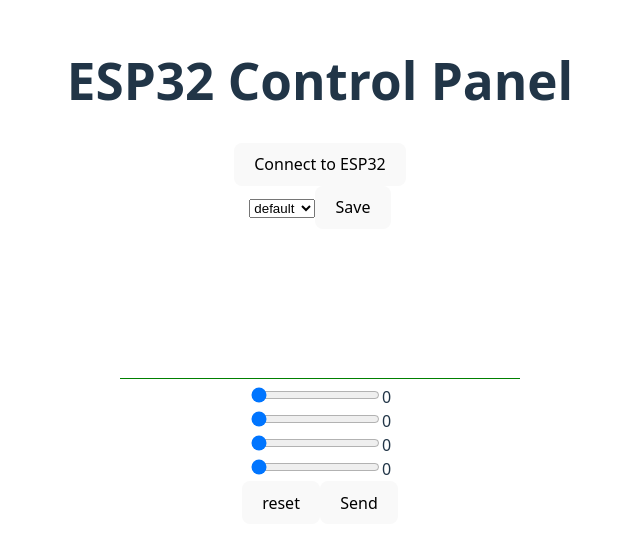
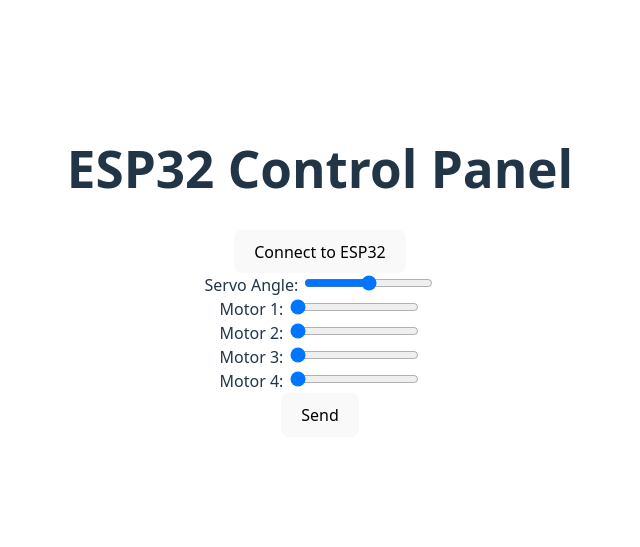
Before and after one commit to sanrav2016/create2025, a React (Vite) app: page / in a window 1280 px wide. Shown: the part 129-676 px from the top of the page, without its empty margins (320-960 px from the left). Built offline with nearby package versions, Linux system fonts and the light colour scheme.

Commit message:
reset to old

```diff
--- a/src/App.jsx
+++ b/src/App.jsx
@@ -1,18 +1,9 @@
-import { useState, useRef, useEffect } from 'react';
-import './App.css';
+import { useState } from 'react'
+ import reactLogo from './assets/react.svg'
+ import viteLogo from '/vite.svg'
+ import './App.css'
 
  export default function App() {
-  const [motorValues, setMotorValues] = useState([0, 0, 0, 0]);
-  const [profile, setProfile] = useState("default");
-  const [profiles, setProfiles] = useState({
-    custom: [0, 0, 0, 0],
-    default: [0, 0, 0, 0],
-    profile1: [100, 150, 200, 255],
-    profile2: [50, 75, 125, 175],
-  });
-
-  const canvasRef = useRef(null);
-
    async function connect() {
      try {
        const device = await navigator.bluetooth.requestDevice({
@@ -24,113 +15,33 @@ export default function App() {
        const service = await server.getPrimaryService('4fafc201-1fb5-459e-8fcc-c5c9c331914b');
        const characteristic = await service.getCharacteristic('beb5483e-36e1-4688-b7f5-ea07361b26a8');
 
-      document.getElementById("sendButton").onclick = async function () {
-        const command = motorValues.join(',');
+       document.getElementById("sendButton").onclick = async function() {
+         const servoAngle = document.getElementById("servoAngle").value;
+         const motor1 = document.getElementById("motor1").value;
+         const motor2 = document.getElementById("motor2").value;
+         const motor3 = document.getElementById("motor3").value;
+         const motor4 = document.getElementById("motor4").value;
+
+         const command = `${servoAngle},${motor1},${motor2},${motor3},${motor4}`;
          const encoder = new TextEncoder();
          await characteristic.writeValue(encoder.encode(command));
        };
-
      } catch (error) {
        console.error("Bluetooth Connection Error: ", error);
      }
    }
 
-  function reset() {
-    setMotorValues([0, 0, 0, 0]);
-  }
-
-  function updateMotorValues(ind, val) {
-    const newValues = [...motorValues];
-    newValues[ind] = parseInt(val);
-    setMotorValues(newValues);
-    setProfile("custom");
-    setProfiles({ ...profiles, custom: newValues });
-  }
-
-  function handleProfileChange(e) {
-    const selectedProfile = e.target.value;
-    setProfile(selectedProfile);
-    if (profiles[selectedProfile]) {
-      setMotorValues(profiles[selectedProfile]);
-    }
-  }
-
-  function saveCurrentProfile() {
-    if (profile === "custom") {
-      const newProfileName = prompt("Enter profile name: ");
-      if (newProfileName) {
-        setProfiles({ ...profiles, [newProfileName]: motorValues });
-        setProfile(newProfileName);
-      }
-    } else {
-      setProfiles({ ...profiles, [profile]: motorValues });
-    }
-  }
-
-  useEffect(() => {
-    const canvas = canvasRef.current;
-    const ctx = canvas.getContext("2d");
-    ctx.clearRect(0, 0, canvas.width, canvas.height);
-
-    ctx.beginPath();
-    ctx.moveTo(0, 150 - motorValues[0] * 0.5);
-
-    motorValues.forEach((val, i) => {
-      const x = (canvas.width / (motorValues.length - 1)) * i;
-      const y = 150 - val * 0.5;
-      ctx.lineTo(x, y);
-    });
-
-    ctx.strokeStyle = "green";
-    ctx.lineWidth = 2;
-    ctx.stroke();
-
-    const gradient = ctx.createLinearGradient(0, 0, 0, 150);
-    gradient.addColorStop(0, "rgba(0,255,0,0.4)");
-    gradient.addColorStop(1, "rgba(0,255,0,0)");
-
-    ctx.lineTo(canvas.width, 150);
-    ctx.lineTo(0, 150);
-    ctx.closePath();
-    ctx.fillStyle = gradient;
-    ctx.fill();
-  }, [motorValues]);
-
    return (
-    <div className="p-4 text-center font-sans max-w-md mx-auto">
-      <h1 className="text-xl font-bold mb-4">ESP32 Control Panel</h1>
-      <button onClick={connect} className="bg-blue-500 text-white px-4 py-2 rounded mb-4">Connect to ESP32</button>
-
-      <div className="flex justify-between items-center mb-4">
-        <select value={profile} onChange={handleProfileChange} className="p-2 border rounded">
-          {Object.keys(profiles).map((profileName) => (
-            <option key={profileName} value={profileName}>{profileName}</option>
-          ))}
-        </select>
-        <button onClick={saveCurrentProfile} className="ml-2 bg-yellow-500 text-white p-2 rounded">Save</button>
-      </div>
-
-      <canvas ref={canvasRef} width={400} height={150} className="mx-auto mb-4 border rounded"></canvas>
-
-      <div className="flex justify-between items-end w-full px-2">
-        {motorValues.map((val, index) => (
-          <div key={index} className="flex flex-col items-center">
-            <input
-              type="range"
-              min="0"
-              max="255"
-              value={val}
-              onChange={(e) => updateMotorValues(index, e.target.value)}
-              className="transform -rotate-90 w-36 mb-2"
-            />
-            <span>{val}</span>
-          </div>
-        ))}
-      </div>
-
-      <div className="flex justify-center mt-6 gap-4">
-        <button onClick={reset} id="resetButton" className="bg-gray-500 text-white px-4 py-2 rounded">reset</button>
-        <button id="sendButton" className="bg-green-500 text-white px-4 py-2 rounded">Send</button>
+     <div className="p-4 text-center">
+       <h1 className="text-xl font-bold">ESP32 Control Panel</h1>
+       <button onClick={connect} className="bg-blue-500 text-white p-2 rounded">Connect to ESP32</button>
+       <div className="mt-4">
+         <label>Servo Angle: <input id="servoAngle" type="range" min="0" max="180" defaultValue="90" /></label><br/>
+         <label>Motor 1: <input id="motor1" type="range" min="0" max="255" defaultValue="0" /></label><br/>
+         <label>Motor 2: <input id="motor2" type="range" min="0" max="255" defaultValue="0" /></label><br/>
+         <label>Motor 3: <input id="motor3" type="range" min="0" max="255" defaultValue="0" /></label><br/>
+         <label>Motor 4: <input id="motor4" type="range" min="0" max="255" defaultValue="0" /></label><br/>
+         <button id="sendButton" className="bg-green-500 text-white p-2 rounded mt-2">Send</button>
        </div>
      </div>
    );
```
Lines whose indentation alone changed are shown as unchanged.
